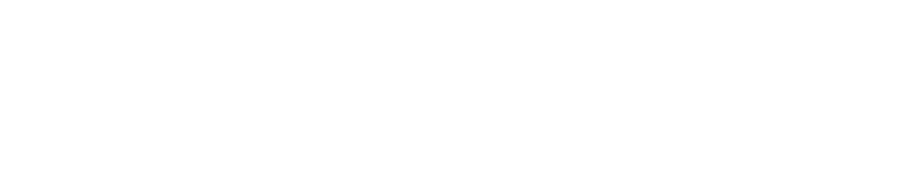
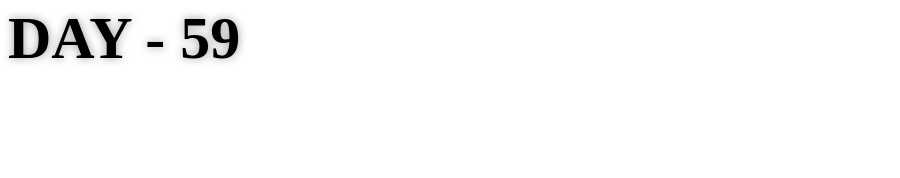
Before and after one commit to Thiago-Tertuliano/100-Days-CSS, a plain HTML site: page 100-Days-CSS/Day-59/index.html in a window 1280 px wide. Shown: the top 178 px of the page, without its empty margins (0-900 px from the left). Drawn offline with nearby package versions, Linux system fonts and the light colour scheme.

Commit message:
Atualiza index.html com novas mudanças

```diff
--- a/100-Days-CSS/Day-59/index.html
+++ b/100-Days-CSS/Day-59/index.html
@@ -7,6 +7,7 @@
     <link rel="stylesheet" href="style.css">
 </head>
 <body>
+    <h1>Day - 59</h1>
     <div class="frame">
         <div class="slices" onclick="void(0);">
           <div class="slice slice-1"></div>
```
